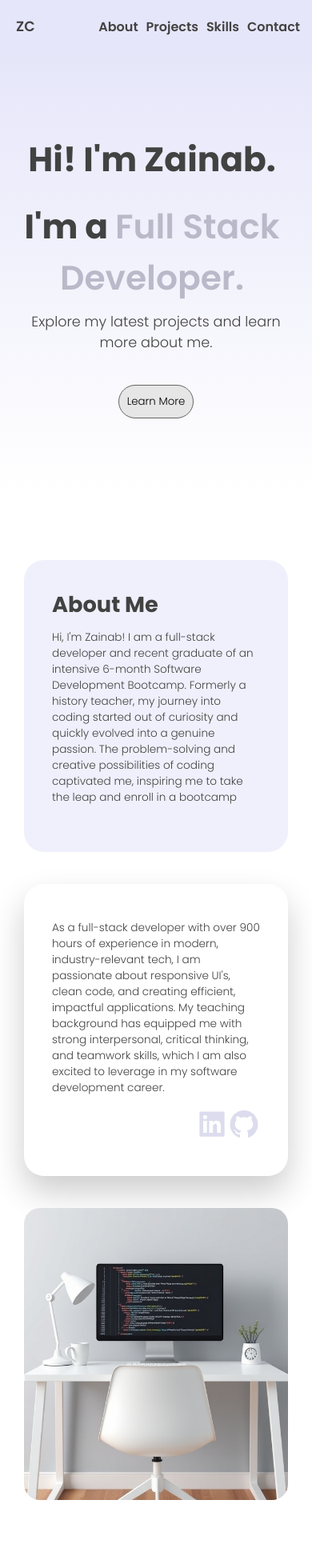
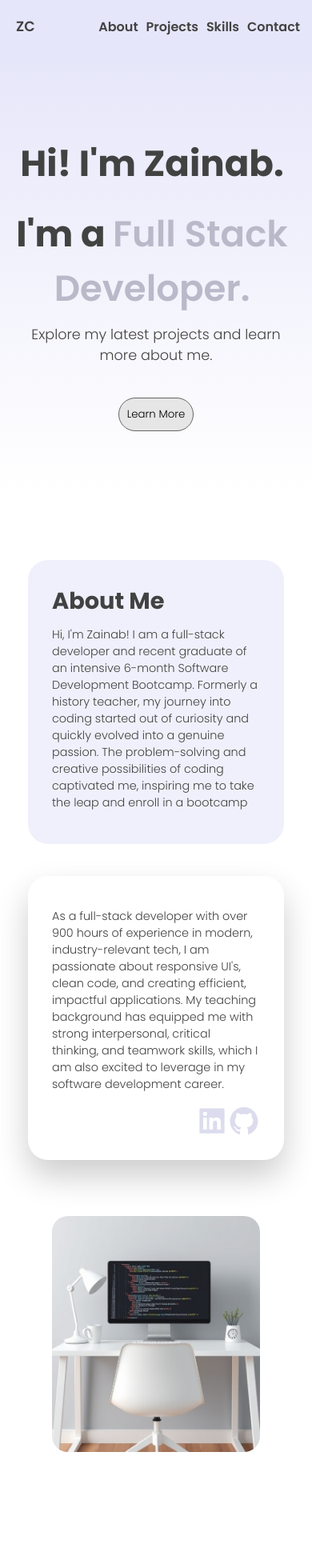
Before and after one commit to zainabch123/updated-portfolio-react-app, a React (Vite) app: page / in a window 390 px wide. Shown: the top 1955 px of the page at 80% size. Built offline with nearby package versions, Linux system fonts and the light colour scheme.

Commit message:
Fine tuning spacing for title and about me sections

```diff
--- a/src/AboutMe/aboutMe.css
+++ b/src/AboutMe/aboutMe.css
@@ -82,7 +82,7 @@
 @media (max-width: 880px) {
   .about-me-text {
     width: 350px;
-    height: 365px;
+    height: 380px;
   }
 
   .about-me-text h2 {
@@ -94,8 +94,8 @@
   }
 
   .about-me-image {
-    width: 360px;
-    height: 390px;
+    width: 350px;
+    height: 380px;
   }
 
   .social-links {
@@ -106,14 +106,16 @@
 @media (max-width: 455px) {
   .about-me-text,
   .about-me-image {
-    width: 330px;
-    height: 365px;
+    width: 320px;
+    height: 355px;
+      padding: 30px;
+
   }
   .about-me-text h2 {
-    font-size: 1.7rem;
+    font-size: 1.8rem;
   }
 
   .about-me-text p {
-    font-size: 0.85rem;
+    font-size: 0.9rem;
   }
 }
--- a/src/index.css
+++ b/src/index.css
@@ -26,7 +26,7 @@ main {
   text-align: center;
   align-items: center;
   background: linear-gradient(to bottom, #e6e6fa, white);
-  padding: 0px 30px 0px 30px;
+  padding: 40px 30px 0px 30px;
 }
 
 .title {
@@ -141,20 +141,16 @@ p {
 @media (max-width: 880px) {
   .title-section {
     flex: 0 0 70vh;
-    padding: 0px 20px;
+    padding: 40px 20px 0px 20px;
   }
 
   .title-section h1 {
     font-size: 5rem;
   }
 
-  .title-section p,
-.projects-tag-line,
-.skills-section p,
-.contact-section p {
-  font-size: 1.2rem;
-
-}
+  .title-section p {
+    font-size: 1.1rem;
+  }
 
   .project-container {
     height: 440px;
@@ -178,21 +174,12 @@ p {
   .title-section h1 {
     font-size: 4rem;
   }
-
-    .title-section p,
-.projects-tag-line,
-.skills-section p,
-.contact-section p {
-  font-size: 1.1rem;
-
-}
 }
 
 @media (max-width: 545px) {
-
   .title-section {
     flex: 0 0 65vh;
-    padding: 0px 20px;
+    padding: 20px 20px 0px 20px;
   }
   .title-section h1 {
     font-size: 3rem;
@@ -207,7 +194,7 @@ p {
 
 @media (max-width: 455px) {
   .title-section h1 {
-    font-size: 2.65rem;
+    font-size: 2.82rem;
   }
 }
 
```
